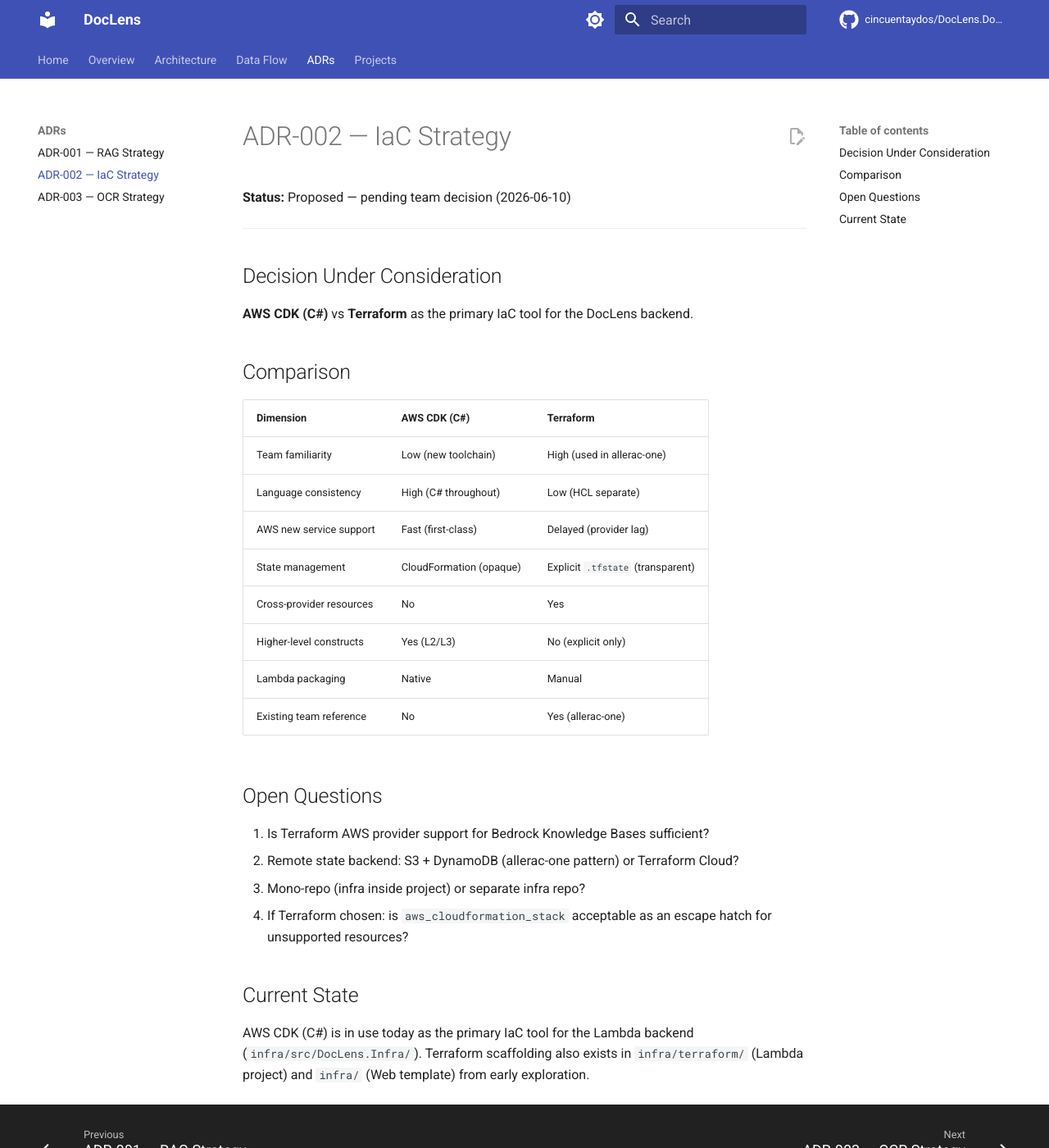
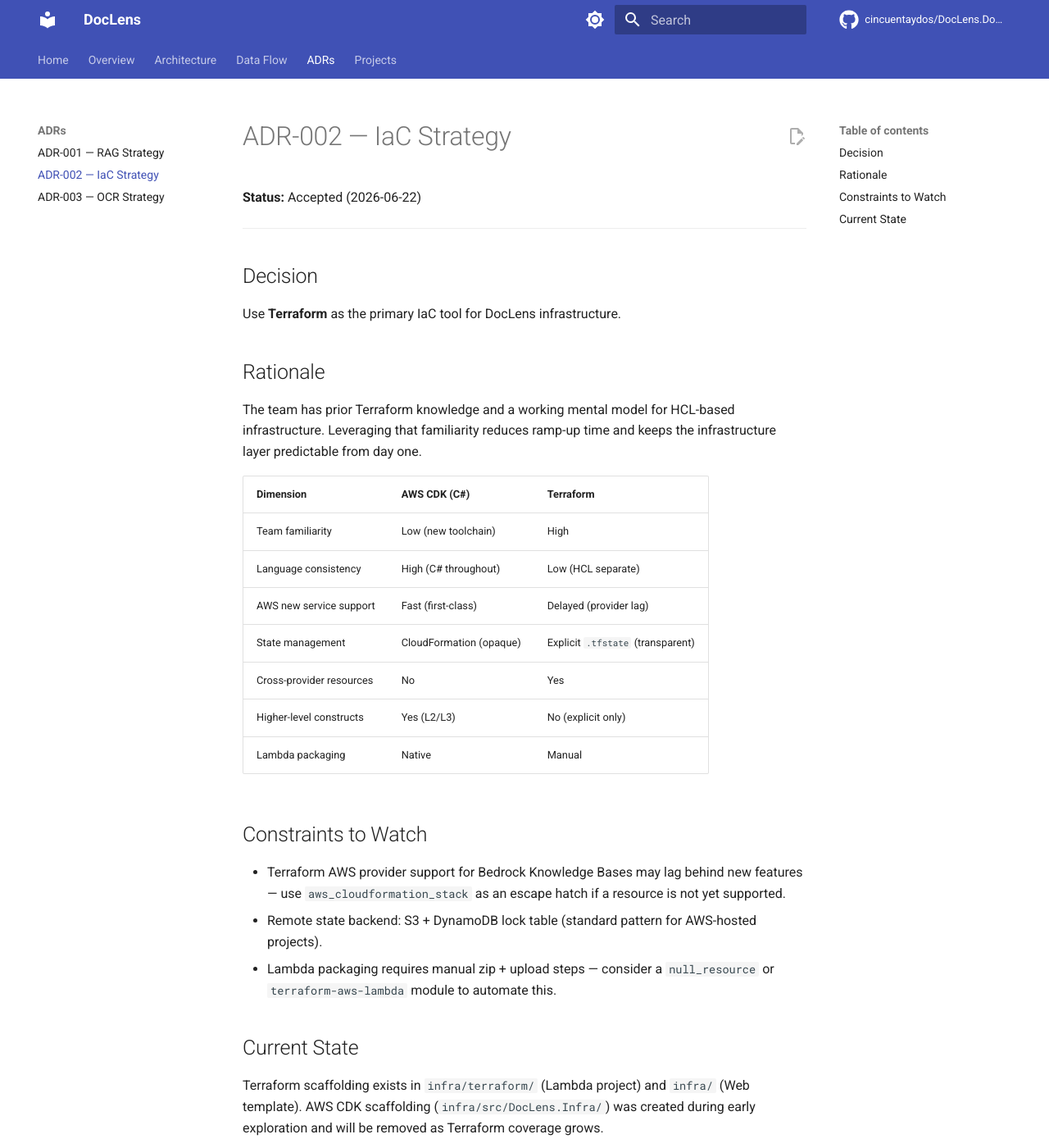
Before and after one commit to cincuentaydos/DocLens.Docs, an MkDocs documentation site: the page built from docs/adrs/002-iac-strategy.md, in a window 1280 px wide and 1400 px high. Shown: the whole window at 82% size. Built offline with MkDocs 1.6.1 and Material for MkDocs 9.7.7, drawn with Linux system fonts in a browser that asks for light colours; comment, search, counter and statistics services are not loaded.

Commit message:
iac strategy updated

```diff
--- a/docs/adrs/002-iac-strategy.md
+++ b/docs/adrs/002-iac-strategy.md
@@ -1,33 +1,33 @@
 # ADR-002 — IaC Strategy
 
-**Status:** Proposed — pending team decision (2026-06-10)
+**Status:** Accepted (2026-06-22)
 
 ---
 
-## Decision Under Consideration
+## Decision
 
-**AWS CDK (C#)** vs **Terraform** as the primary IaC tool for the DocLens backend.
+Use **Terraform** as the primary IaC tool for DocLens infrastructure.
 
-## Comparison
+## Rationale
+
+The team has prior Terraform knowledge and a working mental model for HCL-based infrastructure. Leveraging that familiarity reduces ramp-up time and keeps the infrastructure layer predictable from day one.
 
 | Dimension | AWS CDK (C#) | Terraform |
-|---|---|---|
-| Team familiarity | Low (new toolchain) | High (used in allerac-one) |
+| --- | --- | --- |
+| Team familiarity | Low (new toolchain) | High |
 | Language consistency | High (C# throughout) | Low (HCL separate) |
 | AWS new service support | Fast (first-class) | Delayed (provider lag) |
 | State management | CloudFormation (opaque) | Explicit `.tfstate` (transparent) |
 | Cross-provider resources | No | Yes |
 | Higher-level constructs | Yes (L2/L3) | No (explicit only) |
 | Lambda packaging | Native | Manual |
-| Existing team reference | No | Yes (allerac-one) |
 
-## Open Questions
+## Constraints to Watch
 
-1. Is Terraform AWS provider support for Bedrock Knowledge Bases sufficient?
-2. Remote state backend: S3 + DynamoDB (allerac-one pattern) or Terraform Cloud?
-3. Mono-repo (infra inside project) or separate infra repo?
-4. If Terraform chosen: is `aws_cloudformation_stack` acceptable as an escape hatch for unsupported resources?
+- Terraform AWS provider support for Bedrock Knowledge Bases may lag behind new features — use `aws_cloudformation_stack` as an escape hatch if a resource is not yet supported.
+- Remote state backend: S3 + DynamoDB lock table (standard pattern for AWS-hosted projects).
+- Lambda packaging requires manual zip + upload steps — consider a `null_resource` or `terraform-aws-lambda` module to automate this.
 
 ## Current State
 
-AWS CDK (C#) is in use today as the primary IaC tool for the Lambda backend (`infra/src/DocLens.Infra/`). Terraform scaffolding also exists in `infra/terraform/` (Lambda project) and `infra/` (Web template) from early exploration.
+Terraform scaffolding exists in `infra/terraform/` (Lambda project) and `infra/` (Web template). AWS CDK scaffolding (`infra/src/DocLens.Infra/`) was created during early exploration and will be removed as Terraform coverage grows.
```
